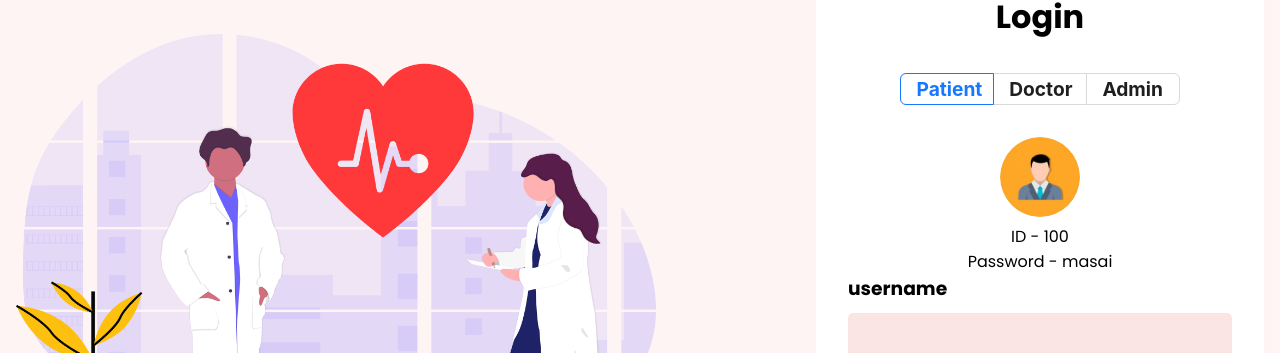
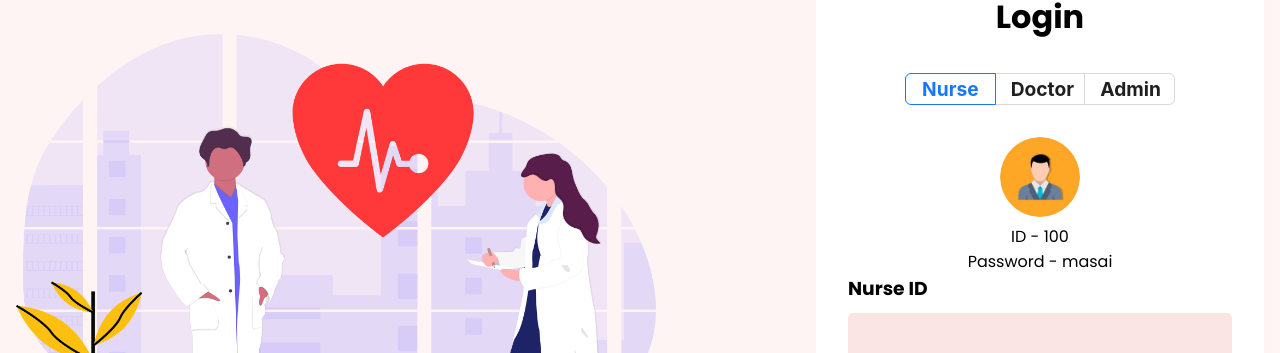
Before and after one commit to aarjookhand/healthapp-frontend, a React (Create React App) app: page / in a window 1280 px wide. Shown: the part 136-489 px from the top of the page. Built offline with nearby package versions, Linux system fonts and the light colour scheme.

Commit message:
Update DLogin.jsx

```diff
--- a/src/Pages/Dashboard/Dashboard-Login/DLogin.jsx
+++ b/src/Pages/Dashboard/Dashboard-Login/DLogin.jsx
@@ -31,7 +31,7 @@ const DLogin = () => {
   const [Loading, setLoading] = useState(false);
   const [placement, SetPlacement] = useState("Nurse");
   const [formvalue, setFormvalue] = useState({
-    userName : "",
+    ID: "",
     password: "",
   });
   const dispatch = useDispatch();
@@ -43,23 +43,26 @@ const DLogin = () => {
   const HandleSubmit = (e) => {
     e.preventDefault();
     setLoading(true);
-    if (formvalue.userName !== "" && formvalue.password !== "") {
+    if (formvalue.ID !== "" && formvalue.password !== "") {
       if (placement === "Nurse") {
         let data = {
           ...formvalue,
+          nurseID: formvalue.ID,
         };
         dispatch(NurseLogin(data)).then((res) => {
-          if (res.data.sessionId ) {
-            console.log('in here');
+          if (res.message === "Successful") {
             notify("Login Successful");
             setLoading(false);
             return navigate("/dashboard");
           }
-          if (res.data.error) {
+          if (res.message === "Wrong credentials") {
             setLoading(false);
+
             notify("Wrong credentials");
-          }else{
+          }
+          if (res.message === "Error") {
             setLoading(false);
+
             notify("Something went Wrong, Please Try Again");
           }
         });
@@ -166,7 +169,7 @@ const DLogin = () => {
               className={"radiogroup"}
             >
               <Radio.Button value="Nurse" className={"radiobutton"}>
-                Patient
+                Nurse
               </Radio.Button>
               <Radio.Button value="Doctor" className={"radiobutton"}>
                 Doctor
@@ -183,10 +186,10 @@ const DLogin = () => {
             <p>ID - 100</p>
             <p>Password - masai</p>
             <form onSubmit={HandleSubmit}>
-              <h3>username</h3>
+              <h3>{placement} ID</h3>
               <input
-                type="text"
-                name="userName"
+                type="number"
+                name="ID"
                 value={formvalue.ID}
                 onChange={Handlechange}
                 required
```
